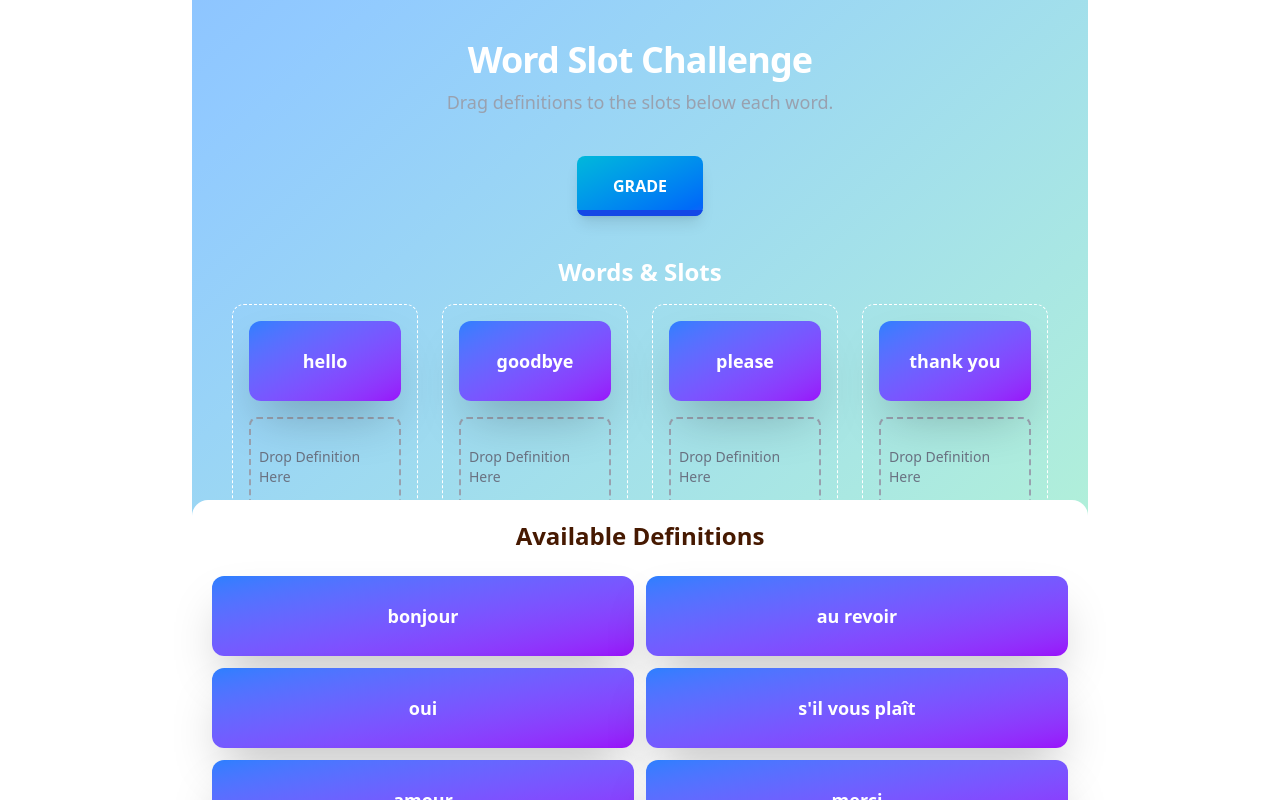
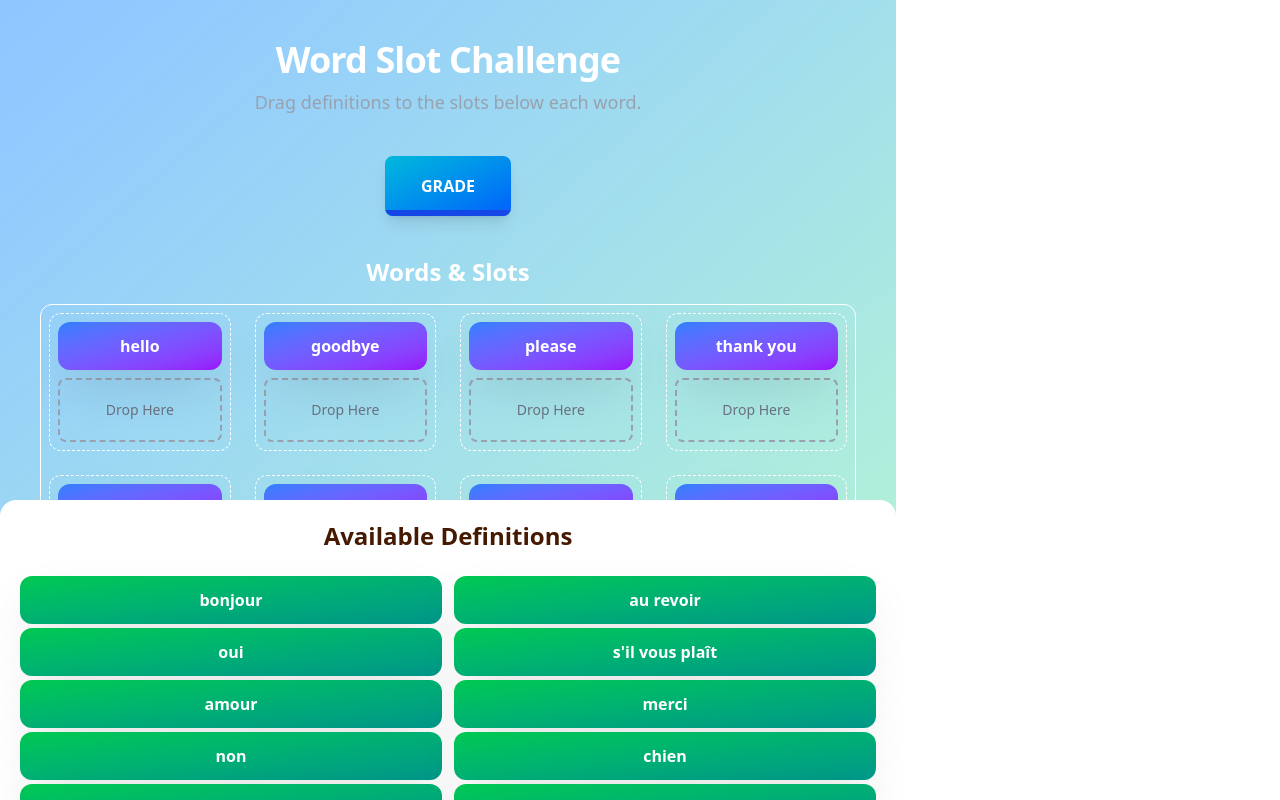
Before and after one commit to tandev151/memory-game, a React (Vite) app: page / in a window 1280 px wide. Both pictures are taken after a click on the button "GO". Built offline with nearby package versions, Linux system fonts and the light colour scheme.

Commit message:
optimize UI for game

```diff
--- a/src/components/Card.jsx
+++ b/src/components/Card.jsx
@@ -8,7 +8,7 @@ const WordCard = ({
   id,
   content,
   className,
-  // This will be the word or definition text
+  frontClassName,
   pairId,
   cardType, // 'word' or 'definition'
   isMatched,
@@ -32,12 +32,11 @@ const WordCard = ({
     disabled: isMatched || isDisabledDrag // Disable dragging if matched
   });
 
-  const { setNodeRef: setDroppableNodeRef, isOver: isCurrentlyOverMe } =
-    useDroppable({
-      id: id,
-      data: { id, pairId, type: cardType, content },
-      disabled: isMatched
-    });
+  const { setNodeRef: setDroppableNodeRef } = useDroppable({
+    id: id,
+    data: { id, pairId, type: cardType, content },
+    disabled: isMatched
+  });
 
   // Combine refs if the same node is draggable and droppable
   const setNodeRef = (node) => {
@@ -74,22 +73,17 @@ const WordCard = ({
       {...listeners}
       {...attributes}
       className={cn(
-        'group min-w-[80px] w-full h-20 [perspective:1000px] cursor-pointer touch-none',
+        'group min-w-[80px] w-full h-10 [perspective:1000px] cursor-pointer touch-none',
         className
       )}
       onClick={(e) => {
         e.preventDefault();
-        // Prevent flip if it was a drag operation.
-        // dnd-kit might stop propagation for listeners, but a small drag can still trigger click.
-        // A more robust solution might involve checking movement delta if dnd-kit doesn't handle this perfectly.
+
         if (
           transform &&
           (transform.x !== 0 || transform.y !== 0) &&
           isDragging
         ) {
-          // If you want to be very precise, you could store initial click position
-          // and check if it moved significantly before setIsFlipped.
-          // For now, if it's marked as dragging by dnd-kit and has a transform, assume it was a drag.
           return;
         }
         if (!isDragging && isTriggeredFlip) {
@@ -101,8 +95,12 @@ const WordCard = ({
         className={cardClasses} // Subtle hover rotation if not flipped
       >
         {/* Front Face */}
-        <div className='absolute inset-0 w-full min-h-full rounded-xl bg-gradient-to-br from-blue-500 to-purple-600 p-6 text-white [backface-visibility:hidden] flex flex-col justify-center items-center'>
-          <h2 className='text-lg font-bold'>{frontText}</h2>
+        <div
+          className={cn(
+            'absolute inset-0 w-full min-h-full rounded-xl bg-gradient-to-br from-blue-500 to-purple-600 p-6 text-white [backface-visibility:hidden] flex flex-col justify-center items-center',
+            frontClassName
+          )}>
+          <h2 className='text-md font-bold'>{frontText}</h2>
         </div>
 
         {/* Back Face */}
--- a/src/pages/Game/DefinitionDropZone.jsx
+++ b/src/pages/Game/DefinitionDropZone.jsx
@@ -21,9 +21,11 @@ const DefinitionDropZone = ({
   const canAcceptDrop = active && active.data.current?.type === 'definition';
 
   let borderColor = 'border-gray-400';
-  if (isOver && canAcceptDrop) {
+
+  const isAbleToDrop = isOver && canAcceptDrop;
+  if (isAbleToDrop) {
     borderColor = 'border-blue-500';
-  } else if (isCorrect === true) {
+  } else if (isCorrect) {
     borderColor = 'border-green-500';
   } else if (isCorrect === false) {
     borderColor = 'border-red-500';
@@ -32,12 +34,12 @@ const DefinitionDropZone = ({
   return (
     <div
       ref={setNodeRef}
-      className={`h-[100px] w-full p-2 border-2 border-dashed rounded-lg flex justify-center items-center transition-colors duration-200
-                  ${borderColor}
-                  ${isOver && canAcceptDrop ? 'bg-blue-100' : ''}
-                  ${isCorrect === true ? 'bg-green-100' : ''}
-                  ${isCorrect === false ? 'bg-red-100' : ''}
-      `}>
+      className={`w-full h-16 p-2 border-2 border-dashed rounded-lg flex justify-center items-center transition-colors duration-200 ${borderColor}
+                  ${isAbleToDrop ? 'bg-blue-100' : ''}
+                  ${isCorrect ? 'bg-green-100' : ''}
+                  ${isCorrect === false ? 'bg-red-100' : ''} ${
+        placedDefinitionCard ? 'pb-4' : ''
+      }`}>
       {placedDefinitionCard ? (
         <WordCard
           id={placedDefinitionCard.id}
@@ -45,17 +47,11 @@ const DefinitionDropZone = ({
           pairId={placedDefinitionCard.pairId}
           cardType={placedDefinitionCard.type} // should be 'definition'
           isMatched={isCorrect}
-          className={'max-h-[100px]'} // Or a new prop like 'isConfirmedCorrect'
-          // This placed card inside the dropzone is generally not draggable itself again,
-          // unless we implement logic to drag it *out* of the slot.
-          // For now, assume it's just visually representing the placed card.
-          // To make it draggable out, it would need its own useDraggable.
+          frontClassName={'bg-gradient-to-br from-green-500 to-teal-600'}
         />
       ) : (
         <span className='text-gray-500 text-sm'>
-          {isOver && canAcceptDrop
-            ? 'Release to place definition'
-            : 'Drop Definition Here'}
+          {isAbleToDrop ? 'Release to place definition' : 'Drop Here'}
         </span>
       )}
     </div>
--- a/src/pages/Game/DefinitionsArea.jsx
+++ b/src/pages/Game/DefinitionsArea.jsx
@@ -16,9 +16,10 @@ const DefinitionsArea = ({ title, availableDefinitionCards }) => {
               id={card.id}
               content={card.content}
               pairId={card.pairId}
-              cardType={card.type} // 'definition'
+              cardType={card.type}
               isMatched={card.isCorrect === true}
               className={''} // Or however you track confirmed correct state
+              frontClassName={'bg-gradient-to-br from-green-500 to-teal-600'}
             />
           ))}
         </div>
--- a/src/pages/Game/WordSlot.jsx
+++ b/src/pages/Game/WordSlot.jsx
@@ -8,7 +8,7 @@ const WordSlot = ({ slotData, placedDefinitionCardDetails }) => {
   // placedDefinitionCardDetails: actual object of the definition card if placed, or null
 
   return (
-    <div className='p-4 border border-dashed border-white rounded-xl flex flex-col min-h-[160px] gap-y-4'>
+    <div className='p-2 border border-dashed border-white rounded-xl flex flex-col min-h-[100px] gap-y-4'>
       {/* Display the Word Card (non-draggable for matching) */}
       <WordCard
         id={slotData.wordId}
--- a/src/pages/Game/index.jsx
+++ b/src/pages/Game/index.jsx
@@ -52,6 +52,12 @@ function Game() {
   const [gamePhase, setGamePhase] = useState('placing'); // 'placing' | 'results'
 
   useEffect(() => {
+    if (gamePhase === 'placing') {
+      initialGame();
+    }
+  }, [gamePhase]);
+
+  const initialGame = () => {
     const newWordSlots = Object.entries(PATTERN).map(([key, value], index) => ({
       wordId: generateWordId(key, index),
       content: key,
@@ -73,8 +79,7 @@ function Game() {
 
     setWordSlots(newWordSlots);
     setAllDefinitionCards(newDefinitionCards.sort(() => Math.random() - 0.5)); // Shuffle definitions
-  }, []);
-
+  };
   const sensors = useSensors(
     useSensor(PointerSensor, {
       activationConstraint: { distance: 10 }
@@ -185,30 +190,12 @@ function Game() {
   };
 
   const resetGame = () => {
-    const newWordSlots = initialWordPairs.map((pair, index) => ({
-      wordId: generateWordId(pair.pairId, index),
-      content: pair.word,
-      pairId: pair.pairId,
-      droppableId: generateDroppableId(pair.pairId, index),
-      placedDefinitionId: null,
-      isCorrect: null
-    }));
-
-    const newDefinitionCards = initialWordPairs.map((pair, index) => ({
-      id: generateDefinitionId(pair.pairId, index),
-      content: pair.definition,
-      pairId: pair.pairId,
-      type: 'definition',
-      isCorrect: null
-    }));
-    setWordSlots(newWordSlots);
-    setAllDefinitionCards(newDefinitionCards.sort(() => Math.random() - 0.5));
     setGamePhase('placing');
   };
 
   return (
     <DndContext sensors={sensors} onDragEnd={handleDragEnd}>
-      <div className='min-h-screen   bg-gray-800 text-white flex flex-col items-center relative w-full m-auto h-dvh bg-gradient-to-br from-blue-300 to-green-200 p-4 md:p-10 md:w-4xl'>
+      <div className='min-h-screen bg-gray-800 text-white flex flex-col items-center relative w-full bg-gradient-to-br from-blue-300 to-green-200 p-4 md:p-10 md:w-4xl'>
         <header className='mb-10 text-center'>
           <h1 className='text-3xl md:text-4xl font-bold tracking-tight'>
             Word Slot Challenge
@@ -238,7 +225,7 @@ function Game() {
           <h2 className='text-2xl font-semibold text-center mb-4'>
             Words & Slots
           </h2>
-          <div className='grid grid-cols-2 lg:grid-cols-3 xl:grid-cols-4 gap-6 max-h-[400px] overflow-y-auto'>
+          <div className='grid grid-cols-2 lg:grid-cols-3 xl:grid-cols-4 gap-6 max-h-[400px] overflow-y-auto border p-2 rounded-xl'>
             {wordSlots.map((slot) => {
               const placedDefDetails = slot.placedDefinitionId
                 ? allDefinitionCards.find(
```
